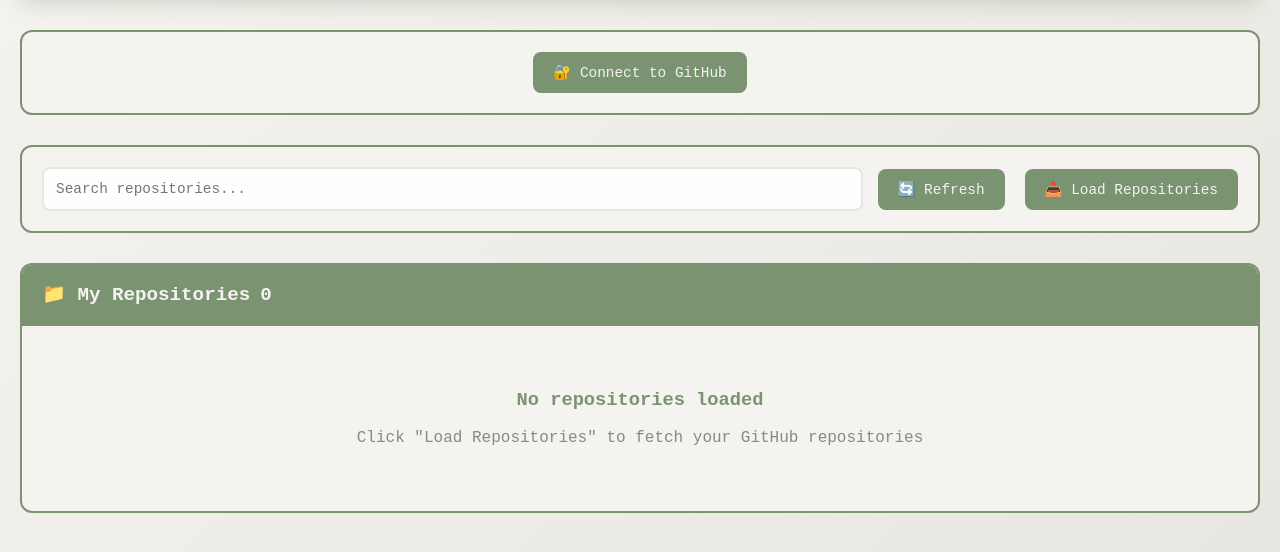
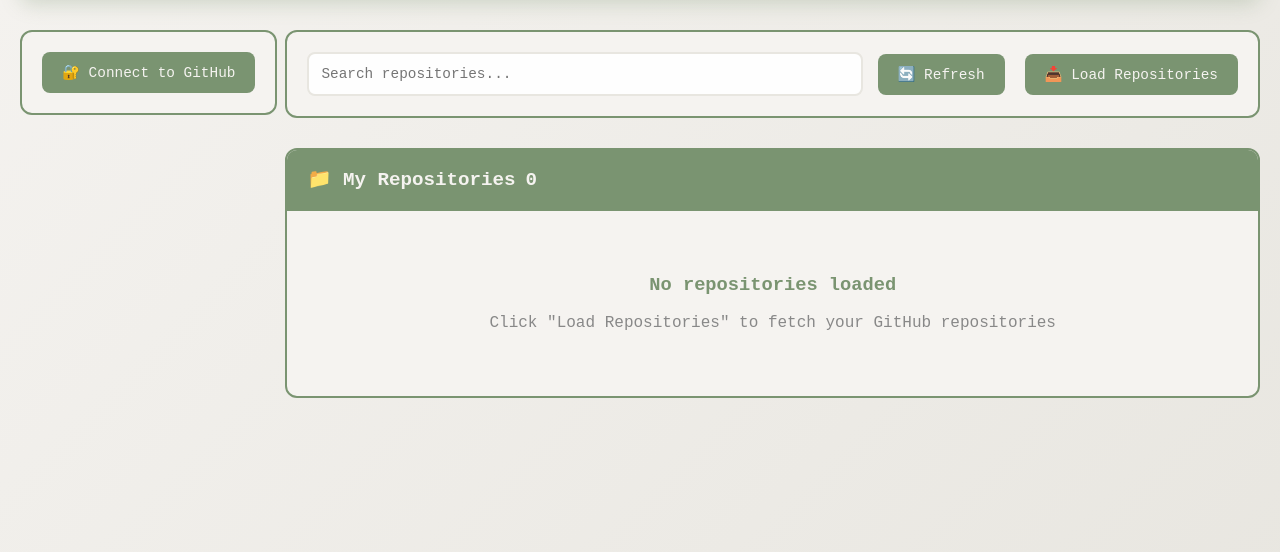
Before and after one commit to ZuhairaTech/github-app-backend, a website: page public/index.html in a window 1280 px wide. Shown: the part 162-714 px from the top of the page. Drawn offline with Linux system fonts and the light colour scheme.

Commit message:
fix the structure css

```diff
--- a/public/index.html
+++ b/public/index.html
@@ -13,12 +13,15 @@
             <p class="subtitle">Manage all your repositories in one place</p>
         </div>
 
+        <section class="layout">
+            <div class="sidebar">
                 <div class="auth-section">
                     <div id="userInfo"></div>
                     <button id="loginBtn" class="btn">🔐 Connect to GitHub</button>
                     <button id="logoutBtn" class="btn btn-secondary" style="display:none;">🚪 Disconnect</button>
                 </div>
-
+            </div>
+            <div class="body">
                 <div class="controls">
                     <div class="controls-grid">
                         <div class="search-section">
@@ -90,6 +93,11 @@
                     </div>
                 </div>
             </div>
+            </div>
+        </section>
+
+
+
 
     <script>
         let repositories = [];
--- a/public/styles.css
+++ b/public/styles.css
@@ -3,6 +3,19 @@
             padding: 0;
             box-sizing: border-box;
         }
+
+        .layout {
+            width: 100%;
+
+            display: grid;
+            grid:
+                "sidebar body" 1fr
+                / auto 1fr;
+            gap: 8px;
+        }
+
+        .sidebar { grid-area: sidebar; }
+        .body { grid-area: body; }
 
         body {
             font-family: 'Courier New', monospace;
```
Lines whose indentation alone changed are shown as unchanged.
